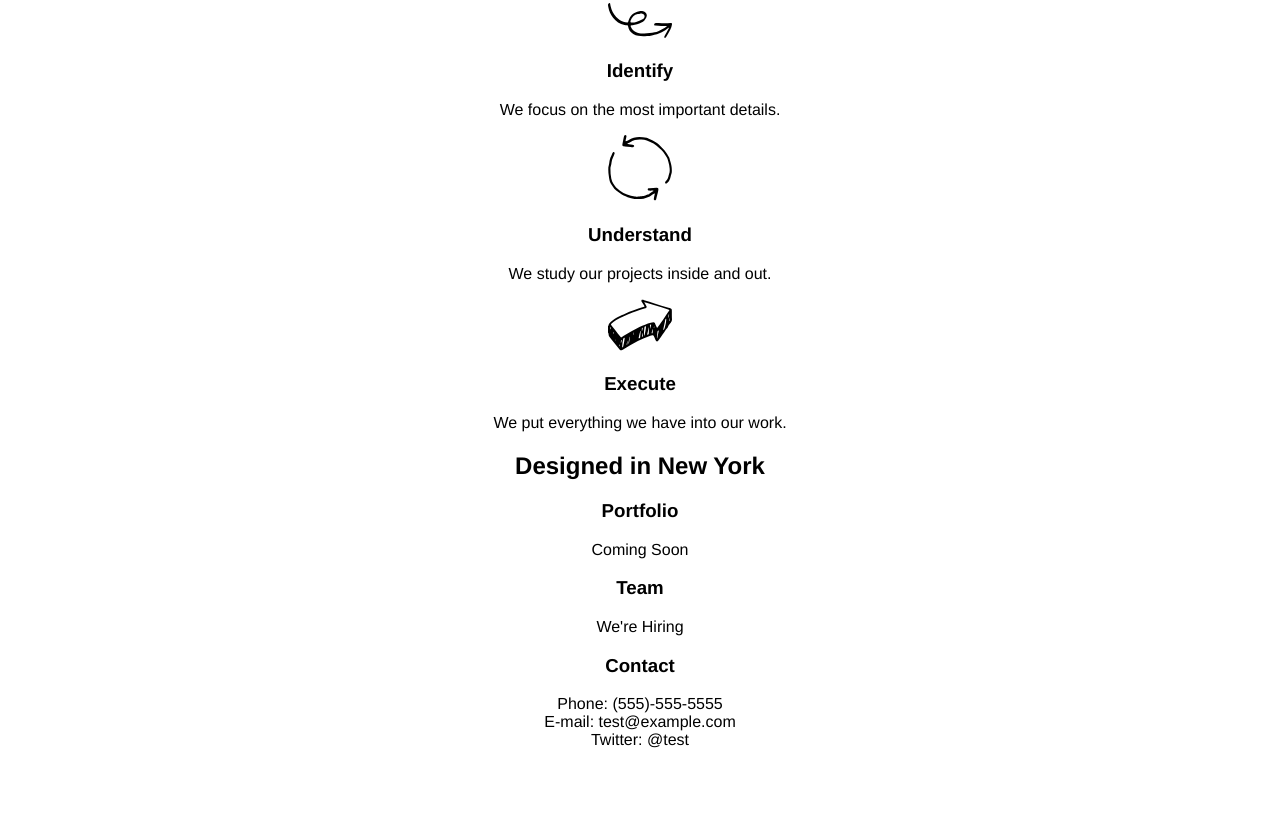
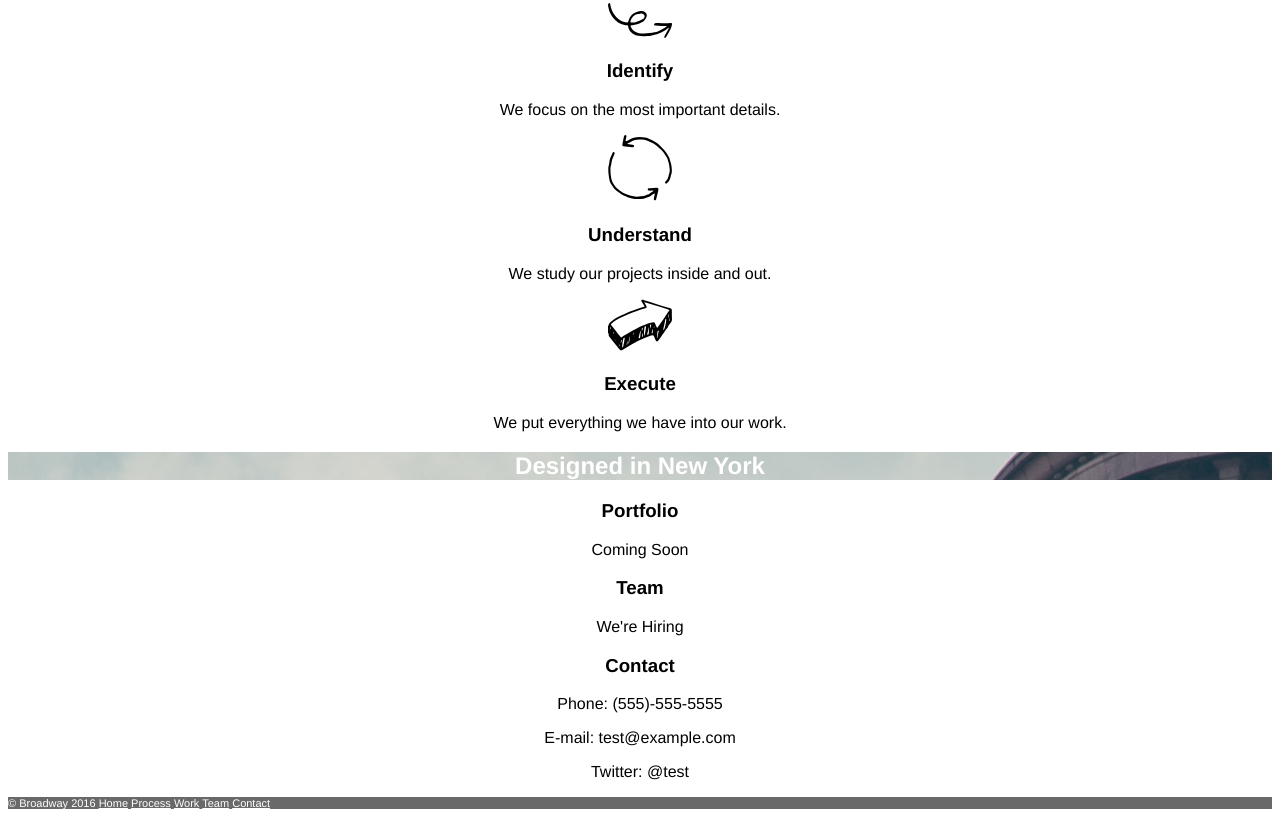
Before and after one commit to ItanzaL12/Broadwaysite, a plain HTML site: page index.html in a window 1280 px wide. Shown: the part 299-1116 px from the top of the page. Before the commit the page ends 1064 px from the top, so only its background shows below. Drawn offline with Linux system fonts and the light colour scheme; files whose address does not match are found by name.

Commit message:
add font-weight and sections

```diff
--- a/index.html
+++ b/index.html
@@ -5,7 +5,7 @@
     <link type="text/css" rel="stylesheet" href="resources/style.css">
   </head>
   <body>
-    <div class="mainheader">
+    <div class="section">
     <h1>Broadway Design</h1>
     <nav>
       <p><a href="https://external-production.codecademy.com/assets/secure/index-e15cd898fa5906b22c02b7fc4cf8e509.html#">Home</a></p>
@@ -30,7 +30,7 @@
 <h3>Execute</h3>
 <p>We put everything we have into our work.</p>
 
-<h2>Designed in New York</h2>
+<h2 class="section">Designed in New York</h2>
 <h3>Portfolio</h3>
 <p>Coming Soon</p>
 
@@ -38,10 +38,21 @@
 <p>We're Hiring</p>
 
 <h3>Contact</h3>
-<p>Phone: (555)-555-5555
+<p>Phone: (555)-555-5555</p>
 
-</br> E-mail: test@example.com
+<p> E-mail: test@example.com</p>
 
-</br>Twitter: @test</p>
+<p>Twitter: @test</p>
+
+<div id="footer">
+  <nav>
+    &copy; Broadway 2016
+    <a href="https://external-production.codecademy.com/assets/secure/index-e15cd898fa5906b22c02b7fc4cf8e509.html#">Home</a>
+    <a href="https://external-production.codecademy.com/assets/secure/index-e15cd898fa5906b22c02b7fc4cf8e509.html#process">Process</a>
+    <a href="https://external-production.codecademy.com/assets/secure/index-e15cd898fa5906b22c02b7fc4cf8e509.html#work">Work</a>
+    <a href="https://external-production.codecademy.com/assets/secure/index-e15cd898fa5906b22c02b7fc4cf8e509.html#team">Team</a>
+    <a href="https://external-production.codecademy.com/assets/secure/index-e15cd898fa5906b22c02b7fc4cf8e509.html#contact">Contact</a>
+  </nav>
+</div>
 </body>
 </html>
--- a/resources/style.css
+++ b/resources/style.css
@@ -3,8 +3,23 @@ text-align: center;
 font-family: helvetica;
 }
 
-div {
+.section {
   background-image: url("/Users/ItanzaSaraz/Desktop/islxdesign/CodecademyProjects/Broadway/resources/images/the-flatiron-building.png");
+  color: white;
+}
+
+a.section {
+  font-size: 18px;
+}
+
+h1, h2, h3 {
+  font-weight: bold;
+}
+
+#footer {
+  font-size: 11px;
+  background-color: dimgray;
+  text-align: left;
   color: white;
 }
 
```
